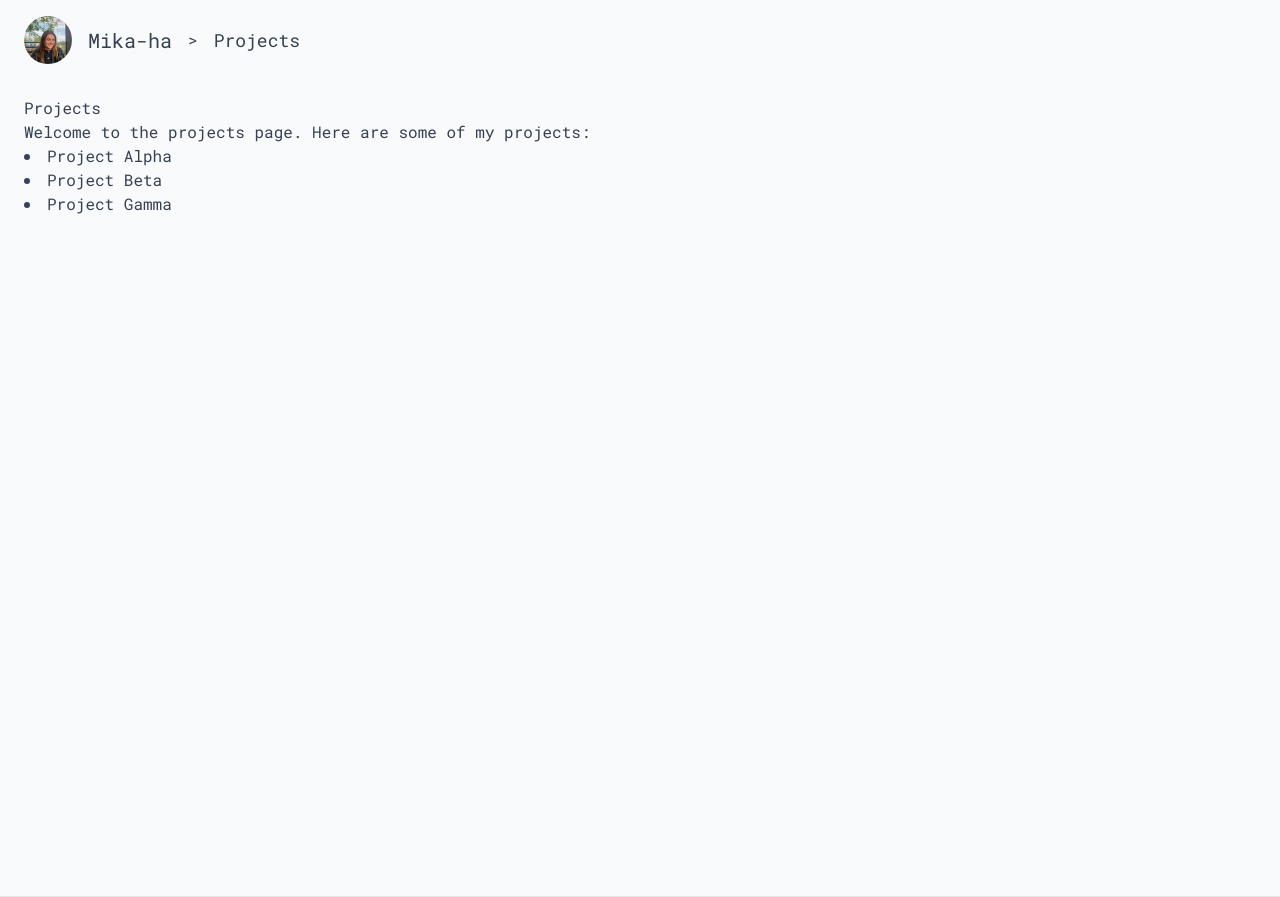
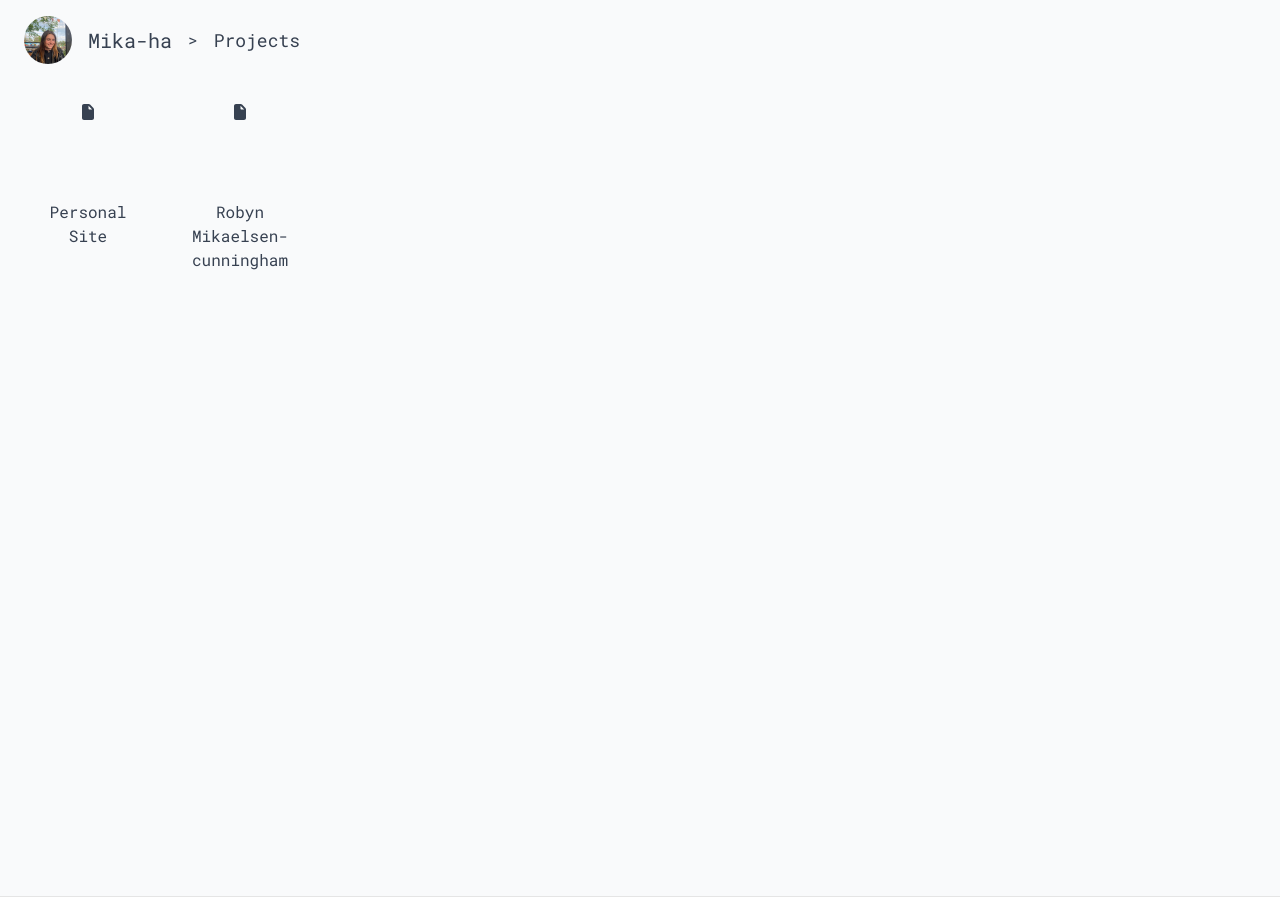
Before and after one commit to mikaelsen-cunningham/mikaelsen-cunningham.github.io, a Next.js app: page /projects in a window 1280 px wide. Built offline with nearby package versions, Linux system fonts and the light colour scheme.

Commit message:
imp icon link list

```diff
--- a/src/app/_components/navigation.tsx
+++ b/src/app/_components/navigation.tsx
@@ -1,45 +1,12 @@
 import Link from "next/link";
 import { NavItem } from "@/interfaces/navigation";
-import { FontAwesomeIcon } from "@fortawesome/react-fontawesome";
-import {
-  faFolder,
-  faFile,
-  faFolderOpen,
-  faFileLines,
-} from "@fortawesome/free-solid-svg-icons";
-import cn from "classnames";
 import Avatar from "@/app/_components/avatar";
+import IconLinkList from "@/app/_components/icon-link-list";
 
 export const HomepageNavigation = ({ routes }: { routes: NavItem[] }) => {
   return (
     <nav>
-      <ul className="grid gap-6 grid-cols-[repeat(auto-fit,8rem)] grid-rows-[repeat(auto-fit,minmax(9rem,1fr))]">
-        {routes.map((route) => (
-          <li key={route.href}>
-            <Link
-              href={route.href}
-              className={cn(
-                route.hasChildren ? "dir" : "file",
-                "flex flex-col gap-1 justify-start items-center text-center h-min rounded-md outline-offset-4 outline-none focus-visible:outline-slate-300 group ",
-              )}
-            >
-              <div className="mt-0.5 py-1.5 px-2 h-24 flex rounded-md group-focus-visible:bg-opacity-60 group-focus-visible:bg-gray-300 group-active:bg-gray-300 group-active:bg-opacity-60">
-                <FontAwesomeIcon
-                  icon={route.hasChildren ? faFolder : faFile}
-                  className="group-hover:hidden group-focus-visible:hidden group-active:hidden"
-                />
-                <FontAwesomeIcon
-                  icon={route.hasChildren ? faFolderOpen : faFileLines}
-                  className="hidden group-hover:inline-block group-focus-visible:inline-block group-active:inline-block"
-                />
-              </div>
-              <p className="py-0.5 px-2 rounded-md group-focus-visible:bg-opacity-60 group-focus-visible:bg-gray-300 group-active:bg-opacity-60 group-active:bg-gray-300">
-                {route.label}
-              </p>
-            </Link>
-          </li>
-        ))}
-      </ul>
+      <IconLinkList linkList={routes} />
     </nav>
   );
 };
--- a/src/app/projects/page.tsx
+++ b/src/app/projects/page.tsx
@@ -1,17 +1,20 @@
 import Container from "@/app/_components/container";
 import PageLayout from "@/app/_components/page-layout";
+import { getAllProjects } from "@/lib/api";
+import IconLinkList from "@/app/_components/icon-link-list";
+import { NavItem } from "@/interfaces/navigation";
 
 const ProjectList = () => {
+  const projectPageNavItems: NavItem[] = getAllProjects().map((project) => ({
+    href: `/projects/${project.slug}`,
+    label: project.title,
+    hasChildren: false,
+  }));
+
   return (
     <PageLayout segments={["projects"]}>
       <Container>
-        <h1>Projects</h1>
-        <p>Welcome to the projects page. Here are some of my projects:</p>
-        <ul className="list-disc list-inside">
-          <li>Project Alpha</li>
-          <li>Project Beta</li>
-          <li>Project Gamma</li>
-        </ul>
+        <IconLinkList linkList={projectPageNavItems} />
       </Container>
     </PageLayout>
   );
```
